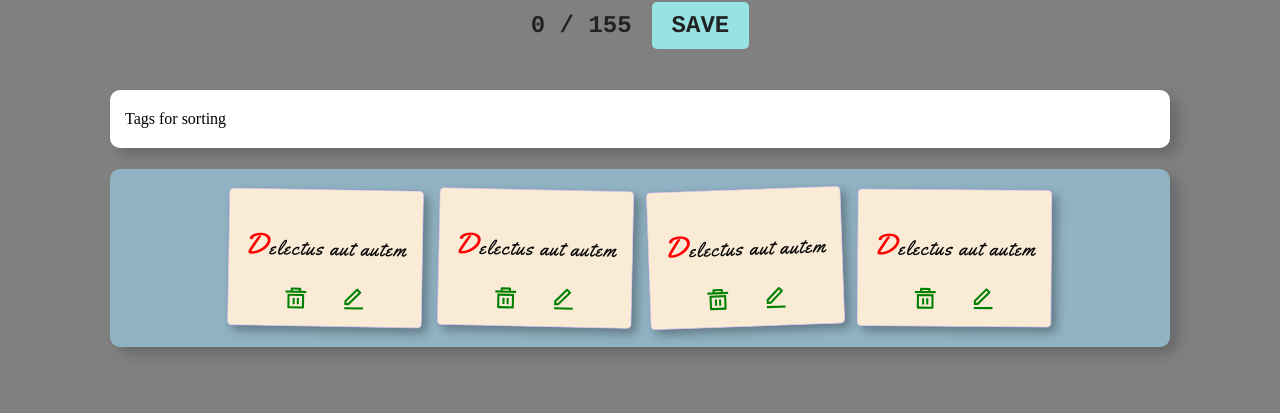
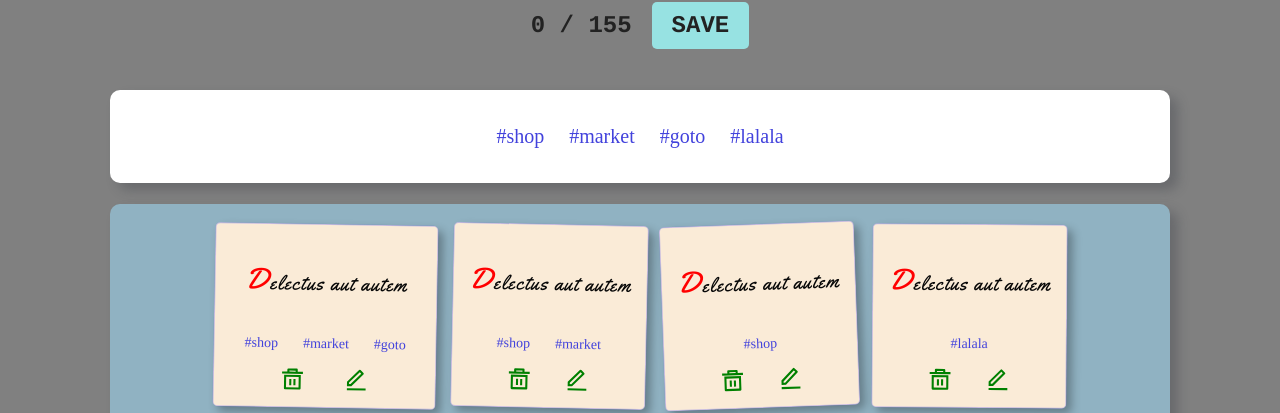
Before and after one commit to MaxTarasevich/text-editor-tags, a React (Vite) app: page / in a window 1280 px wide. Shown: the part 338-751 px from the top of the page. Built offline with nearby package versions, Linux system fonts and the light colour scheme.

Commit message:
feat: add sort logic with contex

```diff
--- a/src/App.scss
+++ b/src/App.scss
@@ -5,4 +5,24 @@
   .card {
     margin-top: 2%;
   }
+
+  .tags-control {
+    display: flex;
+    flex-wrap: wrap;
+    gap: 20px;
+    justify-content: center;
+    align-items: center;
+    font-size: 20px;
+    font-family: fantasy;
+    font-weight: 700;
+    color: rgb(26, 82, 179);
+    div:first-of-type {
+      color: rgb(82, 78, 78);
+      transition: color 0.3s ease-in-out;
+      cursor: pointer;
+      &:hover {
+        color: red;
+      }
+    }
+  }
 }
--- a/src/App.tsx
+++ b/src/App.tsx
@@ -1,4 +1,4 @@
-import { useEffect, useReducer } from 'react'
+import { useEffect, useReducer, useState } from 'react'
 
 import './App.scss'
 
@@ -9,39 +9,20 @@ import Input from './components/Input/Input'
 import Notes from './components/Notes/Notes'
 
 import { Data } from './interface/data'
-import { ActionType } from './interface/actions-type'
 
-function notesReduser(state: Data[], action: ActionType) {
-  switch (action.type) {
-    case 'load':
-      return action.payload
-    case 'add':
-      return [
-        ...state,
-        {
-          id: Number(new Date()),
-          text: action.payload,
-          tags: [''],
-        },
-      ]
-    case 'delete':
-      return state.filter((note) => note.id !== action.payload)
-    case 'edit':
-      return state.map((note) => {
-        if (note.id === action.payload.id) {
-          return { ...note, text: action.payload.newText }
-        }
-        return note
-      })
-    default:
-      return state
-  }
-}
+import { notesReduser } from './reduser/notesReduser'
+import Tags from './components/Tags/Tags'
+import tagsContext from './context/tags-context'
 
 function App() {
-  const initialState: Data[] = []
+  const initialReduserState: Data[] = []
 
-  const [notes, dispatchNotes] = useReducer(notesReduser, initialState)
+  const [notes, dispatchNotes] = useReducer(notesReduser, initialReduserState)
+
+  const [sortedByTags, setSortedByTags] = useState({
+    sortedNotes: initialReduserState,
+    tag: '',
+  })
 
   useEffect(() => {
     setTimeout(() => {
@@ -49,15 +30,48 @@ function App() {
     }, 500)
   }, [])
 
+  const tags = [...new Set(notes.map((note) => note.tags).flat())]
+
+  function sortByTagsHandler(tag: string) {
+    setSortedByTags({
+      sortedNotes: notes.filter((note) => note.tags.includes(tag)),
+      tag: tag,
+    })
+  }
+
   return (
     <main className="app container">
       <h1>Text editor with tags</h1>
 
       <Input updateNotes={dispatchNotes} />
 
-      <Card>Tags for sorting</Card>
+      <tagsContext.Provider
+        value={{
+          sortedTags: sortedByTags,
+          onsortByTags: sortByTagsHandler,
+        }}
+      >
+        <Card>
+          <Tags tags={tags} classNames="tags-bigFont" />
+          {sortedByTags.tag && (
+            <div className='tags-control'>
+              <div
+                onClick={() =>
+                  setSortedByTags({
+                    sortedNotes: initialReduserState,
+                    tag: '',
+                  })
+                }
+              >
+                View all
+              </div>
+              <div>Sorted By : {sortedByTags.tag}</div>
+            </div>
+          )}
+        </Card>
 
-      <Notes data={notes} updateNotes={dispatchNotes} />
+        <Notes data={notes} updateNotes={dispatchNotes} />
+      </tagsContext.Provider>
     </main>
   )
 }
--- a/src/components/Notes/Note.tsx
+++ b/src/components/Notes/Note.tsx
@@ -5,6 +5,7 @@ import { RiDeleteBin5Line, RiEditLine } from 'react-icons/ri'
 import { ActionType } from '../../interface/actions-type'
 
 import Input from '../Input/Input'
+import Tags from '../Tags/Tags'
 
 import './Note.scss'
 
@@ -12,9 +13,10 @@ interface Props {
   id: number
   text: string
   updateNotes: React.Dispatch<ActionType>
+  tags: string[]
 }
 
-const Note: FC<Props> = ({ id, text, updateNotes }) => {
+const Note: FC<Props> = ({ id, text, updateNotes, tags}) => {
   const [edit, setEdit] = useState(false)
 
   const random = ((3 - -3) * Math.random() + -3).toFixed(2)
@@ -42,6 +44,7 @@ const Note: FC<Props> = ({ id, text, updateNotes }) => {
       ) : (
         <>
           <p>{text}</p>
+          <Tags tags={tags} />
           <div className="note__icons">
             <RiDeleteBin5Line onClick={() => deleteNoteHandler(id)} />
             <RiEditLine onClick={() => setEdit(!edit)} />
--- a/src/components/Notes/Notes.tsx
+++ b/src/components/Notes/Notes.tsx
@@ -1,4 +1,5 @@
-import { FC } from 'react'
+import { FC, useContext } from 'react'
+import tagsContext from '../../context/tags-context'
 
 import { ActionType } from '../../interface/actions-type'
 import { Data } from '../../interface/data'
@@ -14,9 +15,15 @@ interface Props {
 }
 
 const Notes: FC<Props> = ({ data, updateNotes }) => {
+  const context = useContext(tagsContext)
+
   return (
     <Card className="notes">
-      {data.length
+      {context?.sortedTags.sortedNotes.length
+        ? context.sortedTags.sortedNotes.map((el) => (
+            <Note key={el.id} {...el} updateNotes={updateNotes} />
+          ))
+        : data.length
         ? data.map((el) => (
             <Note key={el.id} {...el} updateNotes={updateNotes} />
           ))
--- /dev/null
+++ b/src/components/Tags/Tags.scss
@@ -0,0 +1,24 @@
+.tags {
+  padding: 10px;
+  display: flex;
+  flex-wrap: wrap;
+  gap: 15px;
+  justify-content: center;
+  align-items: center;
+  font-size: 14px;
+
+  span {
+    padding: 5px;
+    color: rgb(66, 66, 220);
+    cursor: pointer;
+    transition: color 0.3s ease-in-out;
+
+    &:hover {
+      color: red;
+    }
+  }
+}
+
+.tags-bigFont{
+    font-size: 20px;
+}
--- /dev/null
+++ b/src/components/Tags/Tags.tsx
@@ -0,0 +1,34 @@
+import { FC, useContext } from 'react'
+import tagsContext from '../../context/tags-context'
+
+import './Tags.scss'
+
+interface Props {
+  tags: string[]
+  classNames?: string
+}
+
+const Tags: FC<Props> = ({ tags, classNames }) => {
+  const context = useContext(tagsContext)
+
+  return (
+    <div className={`tags ${classNames}`}>
+      {!tags.length ? (
+        <span>No tags</span>
+      ) : (
+        tags.map((tag, index) => (
+          <span
+            key={index}
+            onClick={() => {
+              context?.onsortByTags(tag)
+            }}
+          >
+            {tag}
+          </span>
+        ))
+      )}
+    </div>
+  )
+}
+
+export default Tags
--- /dev/null
+++ b/src/context/tags-context.tsx
@@ -0,0 +1,11 @@
+import { createContext } from 'react'
+import { Data } from '../interface/data'
+
+interface TagsContext {
+  sortedTags: { sortedNotes: Data[], tag: string }
+  onsortByTags: (tag: string) => void
+}
+
+const tagsContext = createContext<TagsContext | null>(null)
+
+export default tagsContext
--- a/src/data/data.json
+++ b/src/data/data.json
@@ -7,16 +7,21 @@
   {
     "id": 2,
     "text": "delectus aut autem",
-    "tags": ["#shop", "#market", "#goto"]
+    "tags": ["#shop", "#market"]
   },
   {
     "id": 3,
     "text": "delectus aut autem",
-    "tags": ["#shop", "#market", "#goto"]
+    "tags": ["#shop"]
   },
   {
     "id": 4,
     "text": "delectus aut autem",
-    "tags": ["#shop", "#market", "#goto"]
+    "tags": ["#lalala"]
+  },
+  {
+    "id": 5,
+    "text": "Lorm ipsun lkdlsa",
+    "tags": []
   }
 ]
--- /dev/null
+++ b/src/reduser/notesReduser.ts
@@ -0,0 +1,29 @@
+import { ActionType } from '../interface/actions-type'
+import { Data } from '../interface/data'
+
+export function notesReduser(state: Data[], action: ActionType) {
+  switch (action.type) {
+    case 'load':
+      return action.payload
+    case 'add':
+      return [
+        ...state,
+        {
+          id: Number(new Date()),
+          text: action.payload,
+          tags: [''],
+        },
+      ]
+    case 'delete':
+      return state.filter((note) => note.id !== action.payload)
+    case 'edit':
+      return state.map((note) => {
+        if (note.id === action.payload.id) {
+          return { ...note, text: action.payload.newText }
+        }
+        return note
+      })
+    default:
+      return state
+  }
+}
```
